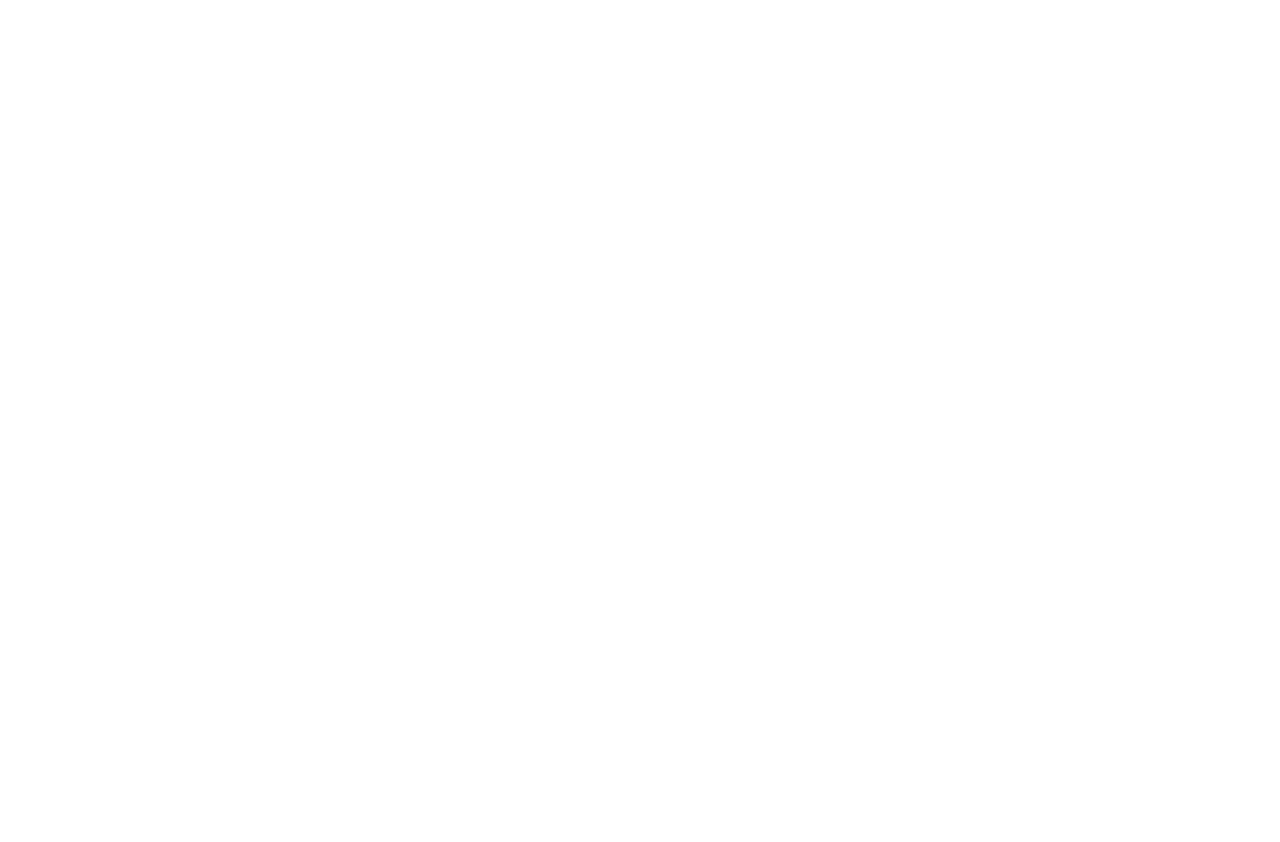
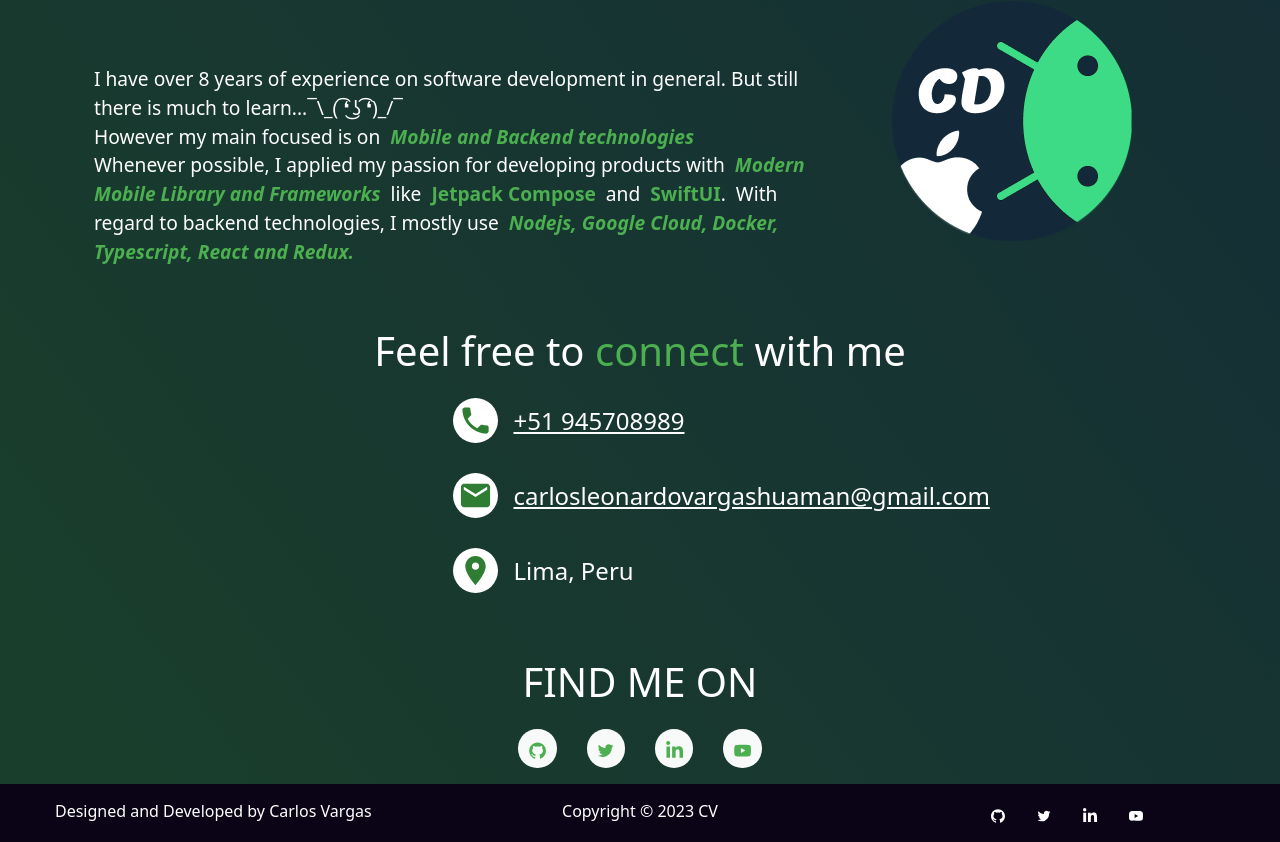
Before and after one commit to CarlitosDroid/CarlitosDroid.github.io, a React (Create React App) app: page / in a window 1280 px wide. Shown: the part 860-1702 px from the top of the page. Before the commit the page ends 833 px from the top, so only its background shows below. Built offline with nearby package versions, Linux system fonts and the light colour scheme.

Commit message:
Added tilt library and complete home paeg

```diff
--- a/package.json
+++ b/package.json
@@ -15,6 +15,7 @@
     "react-bootstrap": "^2.8.0",
     "react-dom": "^18.2.0",
     "react-icons": "^4.10.1",
+    "react-parallax-tilt": "^1.7.165",
     "react-router-dom": "^6.14.2",
     "react-scripts": "5.0.1",
     "react-tsparticles": "^2.12.2",
--- a/src/App.js
+++ b/src/App.js
@@ -8,7 +8,7 @@ import './style.css';
 import { BrowserRouter, Route, Routes } from 'react-router-dom';
 
 import TopNavbar from './components/TopNavbar';
-import HomeHeader from './components/Home/HomeHeader';
+import Home from './components/Home/Home';
 import About from './components/About/About';
 import Resume from './components/Resume/Resume';
 import Footer from './components/Footer';
@@ -20,7 +20,7 @@ function App() {
       <div className="App">
         <TopNavbar />
         <Routes>
-          <Route path='/' element={<HomeHeader />} />
+          <Route path='/' element={<Home />} />
           <Route path='/about' element={<About />} />
           <Route path='/projects' element={<Projects />} />
           <Route path='/resume' element={<Resume />} />
--- a/src/components/Home/HomeBody.js
+++ b/src/components/Home/HomeBody.js
@@ -1,18 +1,63 @@
 import { Col, Container, Row } from "react-bootstrap";
+import Tilt from "react-parallax-tilt";
+
+import channelLogo from "../../assets/channel_logo.png"
+import HomeFooter from "./HomeFooter";
 
 function HomeBody() {
     return (
         <Container>
             <Container>
                 <Row>
-                    <Col md={8}>
+                    <Col md={8} className="home-about-description">
                         <h1 style={{ fontSize: "2.6em" }}>
                             LET ME <span className="purple"> INTRODUCE </span> MYSELF
                         </h1>
+
+                        <p className="home-about-body">
+                            I have over 8 years of experience on software development in general.
+                            But still there is much to learn...¯\_( ͡❛ ͜ʖ ͡❛)_/¯
+                            <br />
+                            However my main focused is on &nbsp;
+                            <i>
+                                <b className="purple">
+                                    Mobile and Backend technologies
+                                </b>
+                            </i>
+                            <br />
+                            Whenever possible, I applied my passion for developing products with &nbsp;
+                            <i>
+                                <b className="purple">
+                                    Modern Mobile Library and Frameworks
+                                </b>
+                            </i>
+                            &nbsp; like &nbsp;
+                            <b className="purple">
+                                Jetpack Compose
+                            </b>
+                            &nbsp; and &nbsp;
+                            <b className="purple">
+                                SwiftUI
+                            </b>
+                            .&nbsp; With regard to backend technologies, I mostly use &nbsp;
+                            <i>
+                                <b className="purple">
+                                    Nodejs, Google Cloud, Docker, Typescript, React and Redux.
+                                </b>
+                            </i>
+                        </p>
                     </Col>
-                    <Col md={4}>
+                    <Col md={4} className="myAvtar">
+                        <Tilt>
+                            <img
+                                src={channelLogo}
+                                className="img-fluid"
+                                alt="avatar"
+                            />
+                        </Tilt>
                     </Col>
                 </Row>
+                <HomeFooter />
             </Container>
         </Container>
     );
--- /dev/null
+++ b/src/components/Home/HomeFooter.js
@@ -0,0 +1,103 @@
+import { Col, Container, Row } from "react-bootstrap";
+
+import PhoneIcon from "@mui/icons-material/Phone";
+import EmailIcon from "@mui/icons-material/Email";
+import PlaceIcon from "@mui/icons-material/Place";
+
+import {
+    AiFillGithub,
+    AiOutlineTwitter,
+    AiFillYoutube
+} from "react-icons/ai";
+import { FaLinkedinIn } from "react-icons/fa";
+
+function HomeFooter() {
+    return (
+        <Row>
+            <Col className="home-about-social">
+                <h1>
+                    Feel free to <span className="purple">connect </span> with me
+                </h1>
+                <div className="contact">
+                    <div>
+                        <PhoneIcon
+                            color="success"
+                            className="con_ico"
+                            sx={{ fontSize: 45 }}
+                        />
+                        <a href="tel:+917069896660" className="con-det">
+                            +51 945708989
+                        </a>
+                    </div>
+                    <div>
+                        <EmailIcon
+                            className="con_ico"
+                            color="success"
+                            sx={{ fontSize: 45 }}
+                        />
+                        <a
+                            href="mailto:carlosleonardovargashuaman@gmail.com"
+                            target="_blank"
+                            rel="noreferrer"
+                            className="con-det"
+                        >
+                            carlosleonardovargashuaman@gmail.com
+                        </a>
+                    </div>
+                    <div>
+                        <PlaceIcon
+                            color="success"
+                            className="con_ico"
+                            sx={{ fontSize: 45 }}
+                        />
+                        <p className="con-det">Lima, Peru</p>
+                    </div>
+                </div>
+                <h1>FIND ME ON</h1>
+                <ul className="home-about-social-links">
+                    <li className="social-icons">
+                        <a
+                            href="https://github.com/CarlitosDroid"
+                            target="_blank"
+                            rel="noreferrer"
+                            className="icon-colour  home-social-icons"
+                        >
+                            <AiFillGithub />
+                        </a>
+                    </li>
+                    <li className="social-icons">
+                        <a
+                            href="https://twitter.com/Carlitos_Droid"
+                            target="_blank"
+                            rel="noreferrer"
+                            className="icon-colour  home-social-icons"
+                        >
+                            <AiOutlineTwitter />
+                        </a>
+                    </li>
+                    <li className="social-icons">
+                        <a
+                            href="https://www.linkedin.com/in/carlitosdroid/"
+                            target="_blank"
+                            rel="noreferrer"
+                            className="icon-colour  home-social-icons"
+                        >
+                            <FaLinkedinIn />
+                        </a>
+                    </li>
+                    <li className="social-icons">
+                        <a
+                            href="https://www.youtube.com/@carlitosdroid"
+                            target="_blank"
+                            rel="noreferrer"
+                            className="icon-colour home-social-icons"
+                        >
+                            <AiFillYoutube />
+                        </a>
+                    </li>
+                </ul>
+            </Col>
+        </Row>
+    );
+}
+export default HomeFooter;
--- a/src/index.css
+++ b/src/index.css
@@ -5,7 +5,7 @@ body {
     sans-serif;
   -webkit-font-smoothing: antialiased;
   -moz-osx-font-smoothing: grayscale;
-  background-image: linear-gradient(to left, #005660, #57C3AD);
+  background-image: linear-gradient(to bottom left, #132939, #1a3f2b);
 }
 
 code {
--- a/src/style.css
+++ b/src/style.css
@@ -57,8 +57,7 @@ html {
 
 .home-section {
     position: relative;
-    z-index: -1;
-    background-image: var(--image-gradient), url(./assets/home-bg.png);
+    background-image: url(./assets/home-bg.png);
     background-position: top center;
     background-repeat: no-repeat;
     padding-bottom: 30px !important;
@@ -118,7 +117,88 @@ html {
     padding-left: 15px;
 }
 
+.home-about-description {
+	color: white !important;
+	padding-top: 100px !important;
+	padding-bottom: 20px !important;
+	text-align: center;
+}
 
+.home-about-body {
+	padding-top: 50px;
+	font-size: 1.2em !important;
+	text-align: left;
+}
+
+.myAvtar {
+	justify-content: center !important;
+	padding-top: 9em !important;
+}
+
+.home-about-social {
+	text-align: center !important;
+	padding-top: 25px;
+	color: white !important;
+}
+
+.contact {
+	display: flex;
+	flex-direction: column;
+	width: 375px;
+	margin-bottom: 50px;
+	margin-left: auto;
+	margin-right: auto;
+}
+
+.contact > div {
+	display: flex;
+	flex-direction: row;
+	width: 100%;
+	justify-content: flex-start;
+	align-items: center;
+	margin: 15px auto;
+	gap: 1rem;
+}
+
+.con-det {
+	font-size: 24px;
+	margin: 0;
+	color: white;
+}
+
+.con_ico {
+	width: 40px;
+	height: 40px;
+	padding: 5px;
+	background: white !important;
+	border-radius: 50% !important;
+	transition: 0.5s !important;
+}
+
+.home-about-social-links {
+	justify-content: center !important;
+	padding-top: 15px !important;
+	display: inline-block !important;
+	position: relative !important;
+	padding-inline-start: 0 !important;
+}
+
+.home-social-icons {
+	position: relative !important;
+	display: inline-block !important;
+	width: 2em !important;
+	height: 2em !important;
+	text-align: center !important;
+	font-size: 1.2em !important;
+	line-height: 2em !important;
+	background: rgba(255, 255, 255, 0.972) !important;
+	border-radius: 50% !important;
+	transition: 0.5s !important;
+}
+
+.icon-colour {
+	color: #4CAF50 !important;
+}
 
 /**********/
 /* PROJECTS */
@@ -128,7 +208,6 @@ html {
     position: relative !important;
     padding-top: 150px !important;
     padding-bottom: 30px !important;
-    background-image: var(--section-background-color) !important;
 }
 
 .project-heading {
@@ -155,7 +234,8 @@ html {
     height: 100% !important;
 }
 
-.card-img-top { /* For the variant="top" */
+.card-img-top {
+    /* For the variant="top" */
     padding: 20px !important;
     opacity: 0.8 !important;
     border-radius: 10px !important;
@@ -176,7 +256,6 @@ html {
     position: relative !important;
     padding-top: 150px !important;
     padding-bottom: 30px !important;
-    background-image: var(--section-background-color) !important;
     color: white !important;
 }
 
@@ -261,7 +340,6 @@ html {
     position: relative !important;
     padding-top: 110px !important;
     padding-bottom: 30px !important;
-    background-image: var(--section-background-color) !important;
     color: white !important;
 }
 
@@ -270,7 +348,6 @@ html {
     padding-bottom: 50px;
     justify-content: center;
 }
-
 
 
 /************/
```
Also changed, not shown: src/components/Home/Home.js (renamed from src/components/Home/HomeHeader.js, +10 -7 lines), src/assets/channel_logo.png, 1 other file (tests, documents, lock files or other folders). Lines whose indentation alone changed are shown as unchanged.
